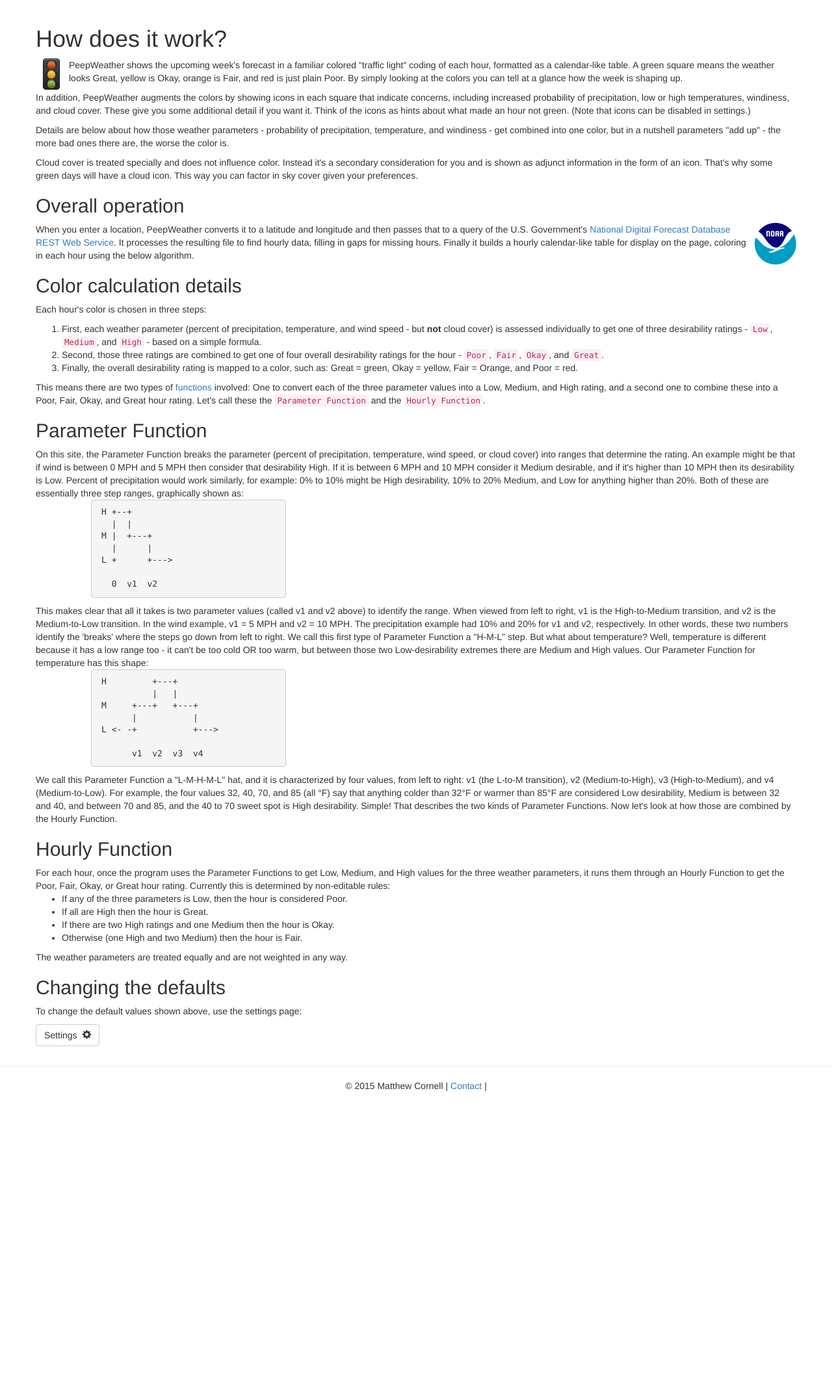
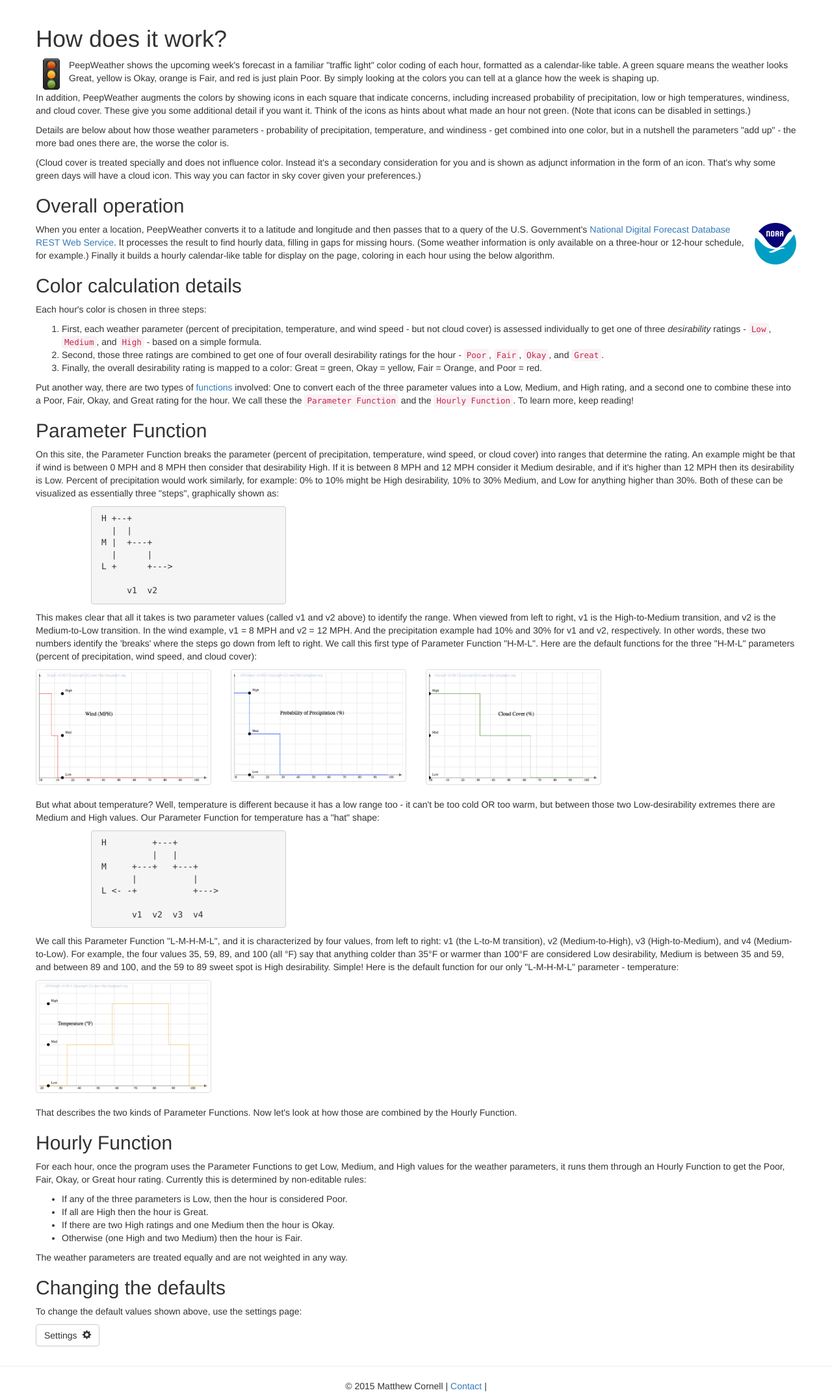
Before and after one commit to matthewcornell/peepweather, a Flask app: page /how-it-works in a window 1280 px wide. Shown: the part 52-2205 px from the top of the page at 65% size. Before the commit the page ends 1731 px from the top, so only its background shows below. Run offline with Flask 2, Linux system fonts and the light colour scheme; some libraries are stand-ins or nearby versions.

Commit message:
added pretty graphs for parameter functions, updated how it works

```diff
--- a/app/templates/how-it-works.html
+++ b/app/templates/how-it-works.html
@@ -10,7 +10,7 @@
             <h1>How does it work?</h1>
 
             <p><img src="{{ url_for('static', filename='traffic-light.png') }}" align="left"/> PeepWeather shows the
-                upcoming week's forecast in a familiar colored "traffic light" coding of each hour, formatted as a
+                upcoming week's forecast in a familiar "traffic light" color coding of each hour, formatted as a
                 calendar-like table. A green square means the weather looks Great, yellow is Okay, orange is Fair, and
                 red is just plain Poor. By simply looking at the colors you can tell at a glance how the week is
                 shaping up.</p>
@@ -21,12 +21,12 @@
                 made an hour not green. (Note that icons can be disabled in settings.)</p>
 
             <p>Details are below about how those weather parameters - probability of precipitation, temperature, and
-                windiness - get combined into one color, but in a nutshell parameters "add up" - the more bad ones
+                windiness - get combined into one color, but in a nutshell the parameters "add up" - the more bad ones
                 there are, the worse the color is.</p>
 
-            <p>Cloud cover is treated specially and does not influence color. Instead it's a secondary consideration
+            <p>(Cloud cover is treated specially and does not influence color. Instead it's a secondary consideration
                 for you and is shown as adjunct information in the form of an icon. That's why some green days will
-                have a cloud icon. This way you can factor in sky cover given your preferences.</p>
+                have a cloud icon. This way you can factor in sky cover given your preferences.)</p>
 
 
             <h2>Overall operation</h2>
@@ -34,9 +34,10 @@
             <p><img src="{{ url_for('static', filename='noaa-logo.png') }}" align="right"/> When you enter a location,
                 PeepWeather converts it to a latitude and longitude and then passes that to a query of the U.S.
                 Government's <a href="http://www.nws.noaa.gov/ndfd/">National Digital Forecast Database</a>
-                <a href="http://graphical.weather.gov/xml/rest.php">REST Web Service</a>. It processes the resulting
-                file to find hourly data, filling in gaps for missing hours. Finally it builds a hourly calendar-like
-                table for display on the page, coloring in each hour using the below algorithm.
+                <a href="http://graphical.weather.gov/xml/rest.php">REST Web Service</a>. It processes the result to
+                find hourly data, filling in gaps for missing hours. (Some weather information is only available on a
+                three-hour or 12-hour schedule, for example.) Finally it builds a hourly calendar-like table for
+                display on the page, coloring in each hour using the below algorithm.
             </p>
 
             <h2>Color calculation details</h2>
@@ -46,35 +47,30 @@
             <ol>
                 <li>
                     First, each weather parameter (percent of precipitation, temperature, and wind speed - but
-                    <strong>not</strong> cloud cover) is assessed individually to get one of three desirability ratings
+                    not cloud cover) is assessed individually to get one of three <em>desirability</em> ratings
                     - <code>Low</code>, <code>Medium</code>, and <code>High</code> - based on a simple formula.
                 </li>
                 <li>Second, those three ratings are combined to get one of four overall desirability ratings for the
                     hour - <code>Poor</code>, <code>Fair</code>, <code>Okay</code>, and <code>Great</code>.
                 </li>
-                <li>Finally, the overall desirability rating is mapped to a color, such as: Great = green,
-                    Okay = yellow, Fair = Orange, and Poor = red.
+                <li>Finally, the overall desirability rating is mapped to a color: Great = green, Okay = yellow,
+                    Fair = Orange, and Poor = red.
                 </li>
             </ol>
 
-            <p>
-                This means there are two types of <a href="http://en.wikipedia.org/wiki/Function_%28mathematics%29">functions</a>
+            <p>Put another way, there are two types of <a href="http://en.wikipedia.org/wiki/Function_%28mathematics%29">functions</a>
                 involved: One to convert each of the three parameter values into a Low, Medium, and High rating, and a
-                second one to combine these into a Poor, Fair, Okay, and Great hour rating. Let's call these the
-                <code>Parameter Function</code> and the <code>Hourly Function</code>.</p>
+                second one to combine these into a Poor, Fair, Okay, and Great rating for the hour. We call these the
+                <code>Parameter Function</code> and the <code>Hourly Function</code>. To learn more, keep reading!</p>
 
 
             <h2>Parameter Function</h2>
-            On this site, the Parameter Function breaks the parameter (percent of precipitation, temperature, wind
+            <p>On this site, the Parameter Function breaks the parameter (percent of precipitation, temperature, wind
             speed, or cloud cover) into ranges that determine the rating. An example might be that if wind is between 0
-            MPH and 5 MPH
-            then consider that desirability High. If it is between 6 MPH and 10 MPH consider it Medium desirable, and if
-            it's higher
-            than 10 MPH then its desirability is Low. Percent of precipitation would work similarly, for example: 0% to
-            10% might be
-            High desirability, 10% to 20% Medium, and Low for anything higher than 20%. Both of these are essentially
-            three
-            step ranges, graphically shown as:
+            MPH and 8 MPH then consider that desirability High. If it is between 8 MPH and 12 MPH consider it Medium
+            desirable, and if it's higher than 12 MPH then its desirability is Low. Percent of precipitation would
+            work similarly, for example: 0% to 10% might be High desirability, 10% to 30% Medium, and Low for anything
+            higher than 30%. Both of these can be visualized as essentially three "steps", graphically shown as:</p>
 
             <div class="row">
 <pre class="col-md-3 col-md-offset-1">
@@ -84,21 +80,38 @@ M |  +---+
   |      |
 L +      +--->
 
-  0  v1  v2
+     v1  v2
 </pre>
             </div>
 
-            This makes clear that all it takes is two parameter values (called v1 and v2 above) to identify the range.
+            <p>This makes clear that all it takes is two parameter values (called v1 and v2 above) to identify the range.
             When viewed from left to right, v1 is the High-to-Medium transition, and v2 is the Medium-to-Low transition.
-            In the wind
-            example, v1 = 5 MPH and v2 = 10 MPH. The precipitation example had 10% and 20% for v1 and v2, respectively.
-            In other words, these two numbers identify the 'breaks' where the steps go down from left to right. We call
-            this first type of Parameter Function a "H-M-L" step.
+            In the wind example, v1 = 8 MPH and v2 = 12 MPH. And the precipitation example had 10% and 30% for v1 and
+            v2, respectively. In other words, these two numbers identify the 'breaks' where the steps go down from
+            left to right. We call this first type of Parameter Function "H-M-L". Here are the default functions
+            for the three "H-M-L" parameters (percent of precipitation, wind speed, and cloud cover):</p>
 
-            But what about temperature? Well, temperature is different because it has a low range too - it can't be too
-            cold OR too warm, but between those two Low-desirability extremes there are Medium and High values. Our
-            Parameter
-            Function for temperature has this shape:
+            <div class="row">
+              <div class="col-xs-6 col-md-3">
+                <a href="{{ url_for('static', filename='wind.png') }}" class="thumbnail">
+                  <img src="{{ url_for('static', filename='wind.png') }}" alt="wind graph">
+                </a>
+              </div>
+              <div class="col-xs-6 col-md-3">
+                <a href="{{ url_for('static', filename='precip.png') }}" class="thumbnail">
+                  <img src="{{ url_for('static', filename='precip.png') }}" alt="precip graph">
+                </a>
+              </div>
+              <div class="col-xs-6 col-md-3">
+                <a href="{{ url_for('static', filename='cloud.png') }}" class="thumbnail">
+                  <img src="{{ url_for('static', filename='cloud.png') }}" alt="cloud graph">
+                </a>
+              </div>
+            </div>
+
+            <p>But what about temperature? Well, temperature is different because it has a low range too - it can't be
+            too cold OR too warm, but between those two Low-desirability extremes there are Medium and High values. Our
+            Parameter Function for temperature has a "hat" shape:</p>
 
             <div class="row">
 <pre class="col-md-3 col-md-offset-1">
@@ -112,23 +125,29 @@ L <- -+           +--->
 </pre>
             </div>
 
-            We call this Parameter Function a "L-M-H-M-L" hat, and it is characterized by four values, from left to
+            <p>We call this Parameter Function "L-M-H-M-L", and it is characterized by four values, from left to
             right: v1 (the L-to-M transition), v2 (Medium-to-High), v3 (High-to-Medium), and v4 (Medium-to-Low). For
-            example,
-            the four values 32, 40, 70, and 85 (all °F) say that anything colder than 32°F or warmer than 85°F are
-            considered Low desirability, Medium is between 32 and 40, and between 70 and 85, and the 40 to 70 sweet spot
-            is High
-            desirability. Simple!
+            example, the four values 35, 59, 89, and 100 (all °F) say that anything colder than 35°F or warmer than
+            100°F are considered Low desirability, Medium is between 35 and 59, and between 89 and 100, and the 59 to
+            89 sweet spot is High desirability. Simple! Here is the default function for our only "L-M-H-M-L" parameter
+            - temperature:</p>
 
-            That describes the two kinds of Parameter Functions. Now let's look at how those are combined by the Hourly
-            Function.
+            <div class="row">
+              <div class="col-xs-6 col-md-3">
+                <a href="{{ url_for('static', filename='temp.png') }}" class="thumbnail">
+                  <img src="{{ url_for('static', filename='temp.png') }}" alt="temperature graph">
+                </a>
+              </div>
+            </div>
+
+            <p>That describes the two kinds of Parameter Functions. Now let's look at how those are combined by the Hourly
+            Function.</p>
 
 
             <h2>Hourly Function</h2>
-            For each hour, once the program uses the Parameter Functions to get Low, Medium, and High values for the
-            three weather parameters, it runs them through an Hourly Function to get the Poor, Fair, Okay, or Great hour
-            rating.
-            Currently this is determined by non-editable rules:
+            <p>For each hour, once the program uses the Parameter Functions to get Low, Medium, and High values for the
+            weather parameters, it runs them through an Hourly Function to get the Poor, Fair, Okay, or Great hour
+            rating. Currently this is determined by non-editable rules:</p>
 
             <ul>
                 <li>If any of the three parameters is Low, then the hour is considered Poor.</li>
@@ -137,7 +156,7 @@ L <- -+           +--->
                 <li>Otherwise (one High and two Medium) then the hour is Fair.</li>
             </ul>
 
-            The weather parameters are treated equally and are not weighted in any way.
+            <p>The weather parameters are treated equally and are not weighted in any way.</p>
 
             <h2>Changing the defaults</h2>
 
```
Also changed, not shown: range-graph-doc-play.html (added, +68 -0 lines), README.txt, app/static/cloud.png (added), app/static/precip.png (added), app/static/temp.png (added), app/static/wind.png (added).
